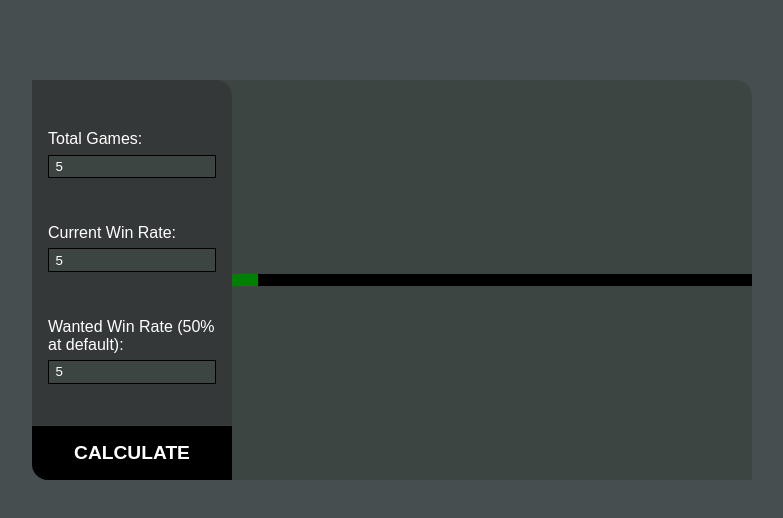
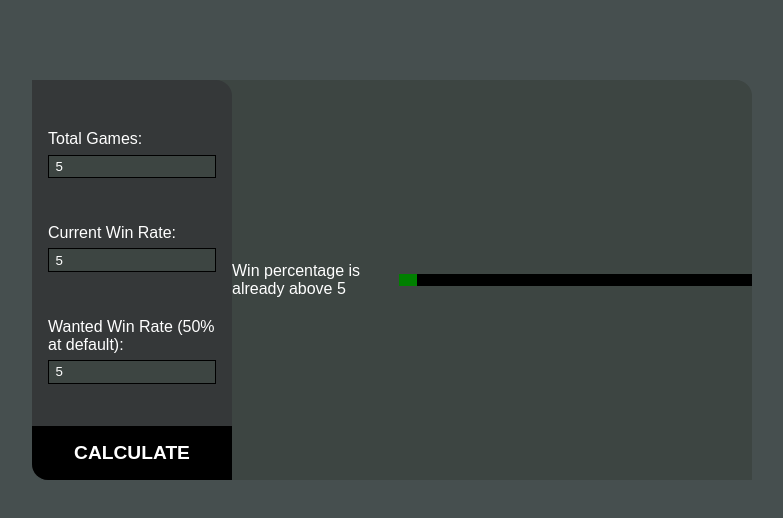
Before and after one commit to Sage4tk/winrate-calculator, a plain HTML site: page index.html in a window 1280 px wide. Both pictures are taken after typing "5", "5", "5" into the empty fields and a click on the button "CALCULATE". Shown: the part 120-638 px from the top of the page, without its empty margins (248-1031 px from the left). Drawn offline with Linux system fonts and the light colour scheme.

Commit message:
added another element for displaying how many needed wins

```diff
--- a/app.js
+++ b/app.js
@@ -70,7 +70,16 @@ document.querySelector("form").onsubmit = (e) => {
 
         //visualizers section
 
-        //elements
+        //explantion display
+        const winsDisplay = document.createElement("div");
+        winsDisplay.className = "number-display"
+        targetVisualizer.appendChild(winsDisplay);
+
+        const displayNeededWins = document.createElement("p");
+        displayNeededWins.innerHTML = calculateWins(parseTm, parseCWR, parseWWR).message;
+        winsDisplay.appendChild(displayNeededWins);
+
+        //bar display
         const barContainer = document.createElement("div");
         barContainer.className = "bar-container";
         targetVisualizer.appendChild(barContainer);
--- a/index.html
+++ b/index.html
@@ -5,8 +5,8 @@
     <meta http-equiv="X-UA-Compatible" content="IE=edge">
     <meta name="viewport" content="width=device-width, initial-scale=1.0">
     <title>Document</title>
+    <link rel="stylesheet" type="text/css" href="style.css">
     <script src="./app.js" defer></script>
-    <link rel="stylesheet" type="text/css" href="style.css">
 </head>
 <body>
     <h1>WIN RATE CALCULATOR</h1>
--- a/style.scss
+++ b/style.scss
@@ -65,7 +65,7 @@ form div > *:first-child {
 
 input {
     background: $secondary;
-    border: 1px solid #000;
+    border: 0.1px solid #000;
     padding: 0.2rem 0.4rem;
     color: white;
 }
```
Also changed, not shown: style.css, 1 other file.
